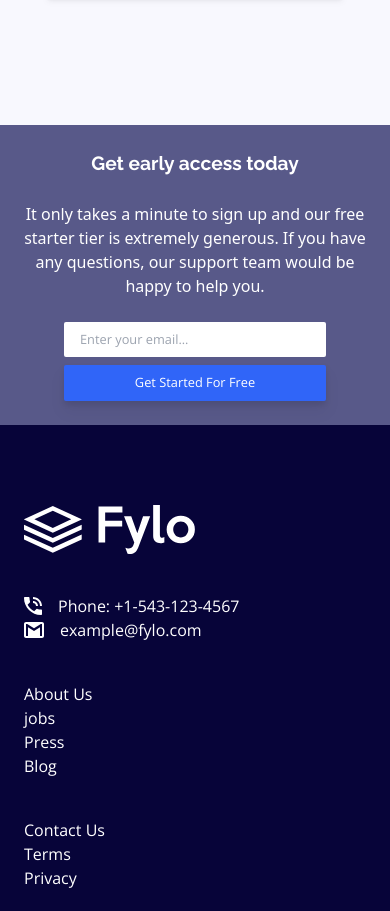
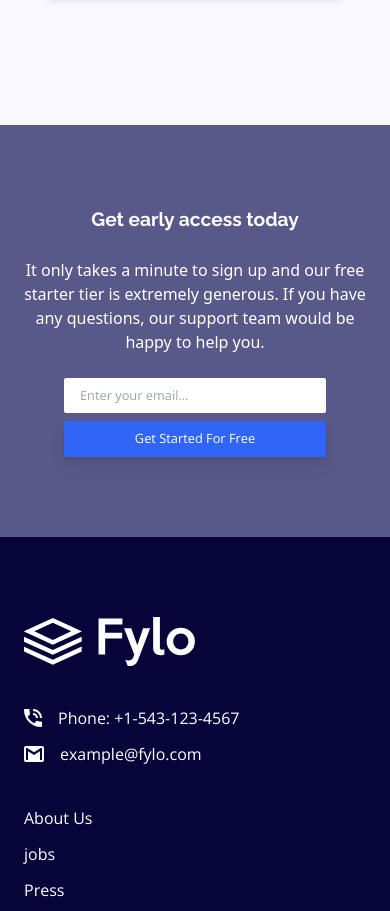
Before and after one commit to LightLotus/fylo-landing-page-with-two-column-layout-master, a plain HTML site: page index.html in a window 390 px wide. Shown: the part 1812-2723 px from the top of the page. Drawn offline with nearby package versions, Linux system fonts and the light colour scheme.

Commit message:
modify paddings

```diff
--- a/index.html
+++ b/index.html
@@ -163,7 +163,7 @@
       </div>
     </section>
     <section
-      class="p-6 md:p-20 bg-desaturatedblue md:grid md:grid-cols-2 md:gap-[2rem]"
+      class="p-6 py-20 md:py-0 md:p-20 bg-desaturatedblue md:grid md:grid-cols-2 md:gap-[2rem]"
     >
       <div class="md:w-3/4">
         <p
@@ -206,7 +206,7 @@
               Phone: +1-543-123-4567</span
             >
           </div>
-          <div class="flex items-center md:mt-3">
+          <div class="flex items-center mt-3">
             <img src="./images/icon-email.svg" alt="" /><span class="ml-[1rem]">
               example@fylo.com</span
             >
@@ -216,13 +216,13 @@
           <li class="cursor-pointer hover:text-[#6B9BFF] ease-in duration-300">
             About Us
           </li>
-          <li class="md:my-3 cursor-pointer hover:text-[#6B9BFF] ease-in duration-300">
+          <li class="my-3 cursor-pointer hover:text-[#6B9BFF] ease-in duration-300">
             jobs
           </li>
           <li class="cursor-pointer hover:text-[#6B9BFF] ease-in duration-300">
             Press
           </li>
-          <li class="md:mt-3 cursor-pointer hover:text-[#6B9BFF] ease-in duration-300">
+          <li class="mt-3 cursor-pointer hover:text-[#6B9BFF] ease-in duration-300">
             Blog
           </li>
         </ul>
@@ -230,7 +230,7 @@
           <li class="cursor-pointer hover:text-[#6B9BFF] ease-in duration-300">
             Contact Us
           </li>
-          <li class="md:my-3 cursor-pointer hover:text-[#6B9BFF] ease-in duration-300">
+          <li class="my-3 cursor-pointer hover:text-[#6B9BFF] ease-in duration-300">
             Terms
           </li>
           <li class="cursor-pointer hover:text-[#6B9BFF] ease-in duration-300">
```
